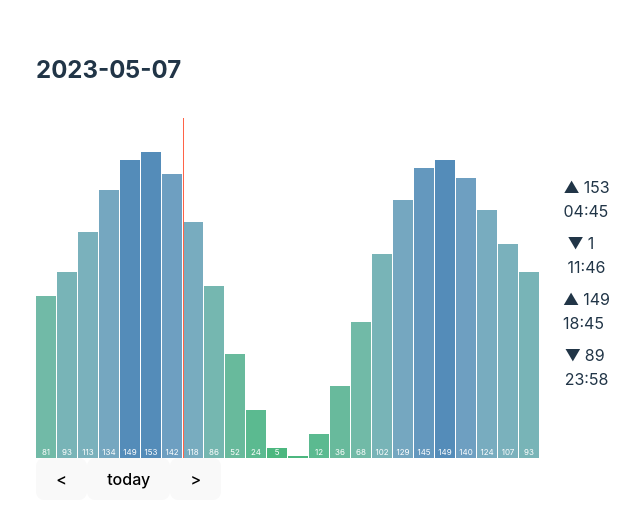
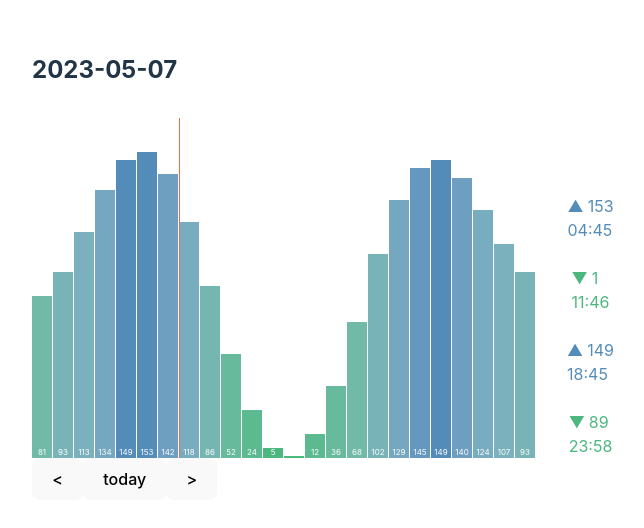
Before and after one commit to calbert1209/black-kite, a Preact app: page / in a window 1280 px wide. Shown: the part 134-662 px from the top of the page, without its empty margins (317-961 px from the left). Built offline with nearby package versions, Linux system fonts and the light colour scheme.

Commit message:
:sparkles: add column for highs and lows

```diff
--- /dev/null
+++ b/src/components/TideLevelWindow/ExtremityEvent.css
@@ -0,0 +1,7 @@
+.extremity-event--high {
+  color: rgb(84, 140, 185);
+}
+
+.extremity-event--low {
+  color: rgb(76, 183, 127);
+}
--- /dev/null
+++ b/src/components/TideLevelWindow/ExtremityEvent.tsx
@@ -0,0 +1,30 @@
+import { TidalEvent } from "../../services/data-fetch";
+import { Column, Row } from "../../ui/components";
+import "./ExtremityEvent.css";
+
+const ExtremityEvent = ({ type, level, timeStamp }: TidalEvent) => (
+  <Column
+    align="flex-start"
+    className={
+      type === "high" ? "extremity-event--high" : "extremity-event--low"
+    }
+  >
+    <Row gap={"4px"}>
+      <div>{type === "high" ? "▲" : "▼"}</div>
+      <div>{level}</div>
+    </Row>
+    <div>{timeStamp.substring(11, 16)}</div>
+  </Column>
+);
+
+type Props = {
+  events: TidalEvent[];
+};
+
+export const ExtremityEventList = ({ events }: Props) => (
+  <Column gap={"24px"} justify="flex-end">
+    {events.map((event) => (
+      <ExtremityEvent key={event.timeStamp} {...event} />
+    ))}
+  </Column>
+);
--- a/src/components/TideLevelWindow/TideLevelWindow.tsx
+++ b/src/components/TideLevelWindow/TideLevelWindow.tsx
@@ -4,7 +4,8 @@ import { VerticalMarker } from "./../VerticalMarker";
 import { TideLevelBar, TideLevelBarChart } from "./TideLevelBarChart";
 import { colorRange } from "../../ui";
 import { useTideLevelWindowState } from "./useTideLevelWindowState";
-import { Row, PositionRelative, Column } from "../../ui/components";
+import { Row, PositionRelative } from "../../ui/components";
+import { ExtremityEventList } from "./ExtremityEvent";
 
 type Props = {
   tidalChart: TidalChart;
@@ -27,7 +28,7 @@ export const TideLevelWindow = ({ tidalChart }: Props) => {
       <h2>{dateStamp}</h2>
       <main>
         <RenderConditionally when={!!hourlyEvents.length}>
-          <Row gap={"24px"}>
+          <Row gap={"32px"} align="flex-end">
             <PositionRelative>
               <TideLevelBarChart>
                 {hourlyEvents.map(({ level, timeStamp }) => (
@@ -42,17 +43,7 @@ export const TideLevelWindow = ({ tidalChart }: Props) => {
                 <VerticalMarker />
               </RenderConditionally>
             </PositionRelative>
-            <Column gap={"8px"} justify="space-between">
-              {extremityEvents.map((event) => (
-                <Column align="flex-start">
-                  <Row gap={"4px"}>
-                    <div>{event.type === "high" ? "▲" : "▼"}</div>
-                    <div>{event.level}</div>
-                  </Row>
-                  <div>{event.timeStamp.substring(11, 16)}</div>
-                </Column>
-              ))}
-            </Column>
+            <ExtremityEventList events={extremityEvents} />
           </Row>
         </RenderConditionally>
         <button role="button" onClick={decrementDate}>
```
